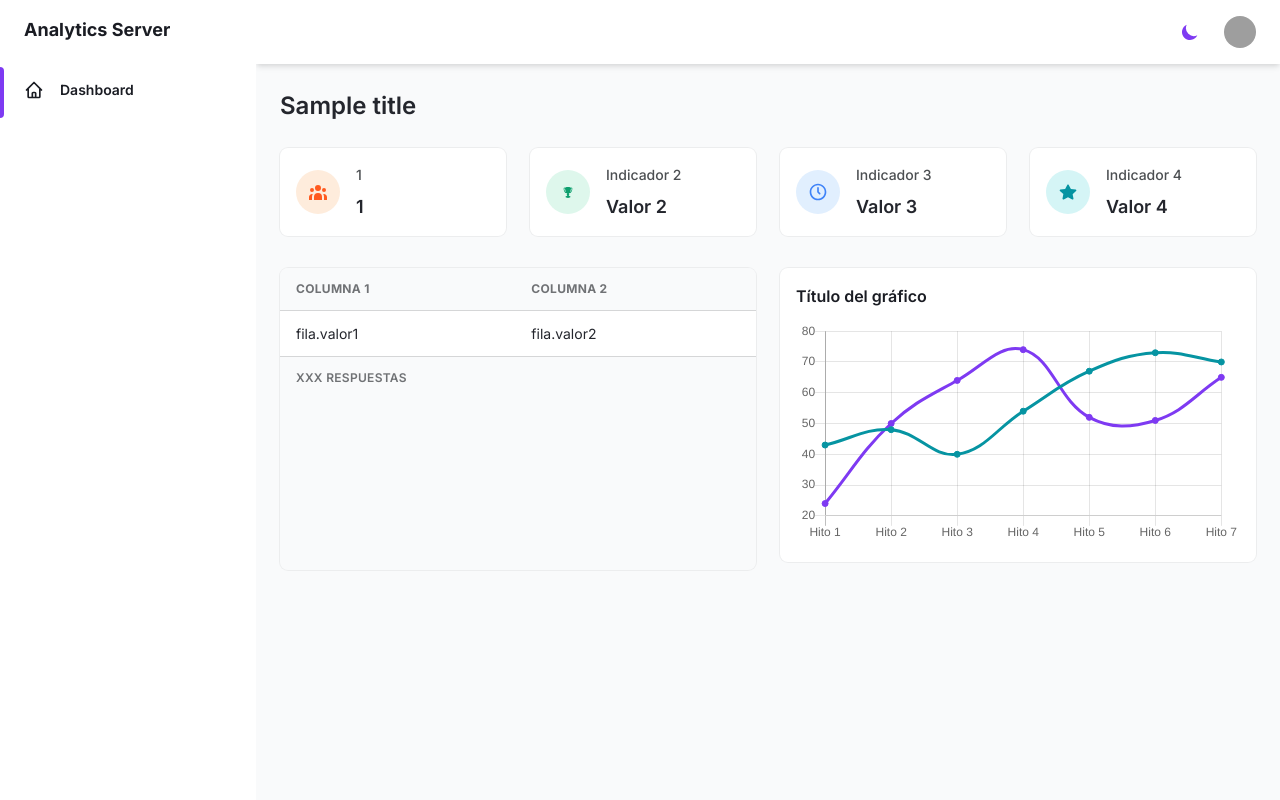
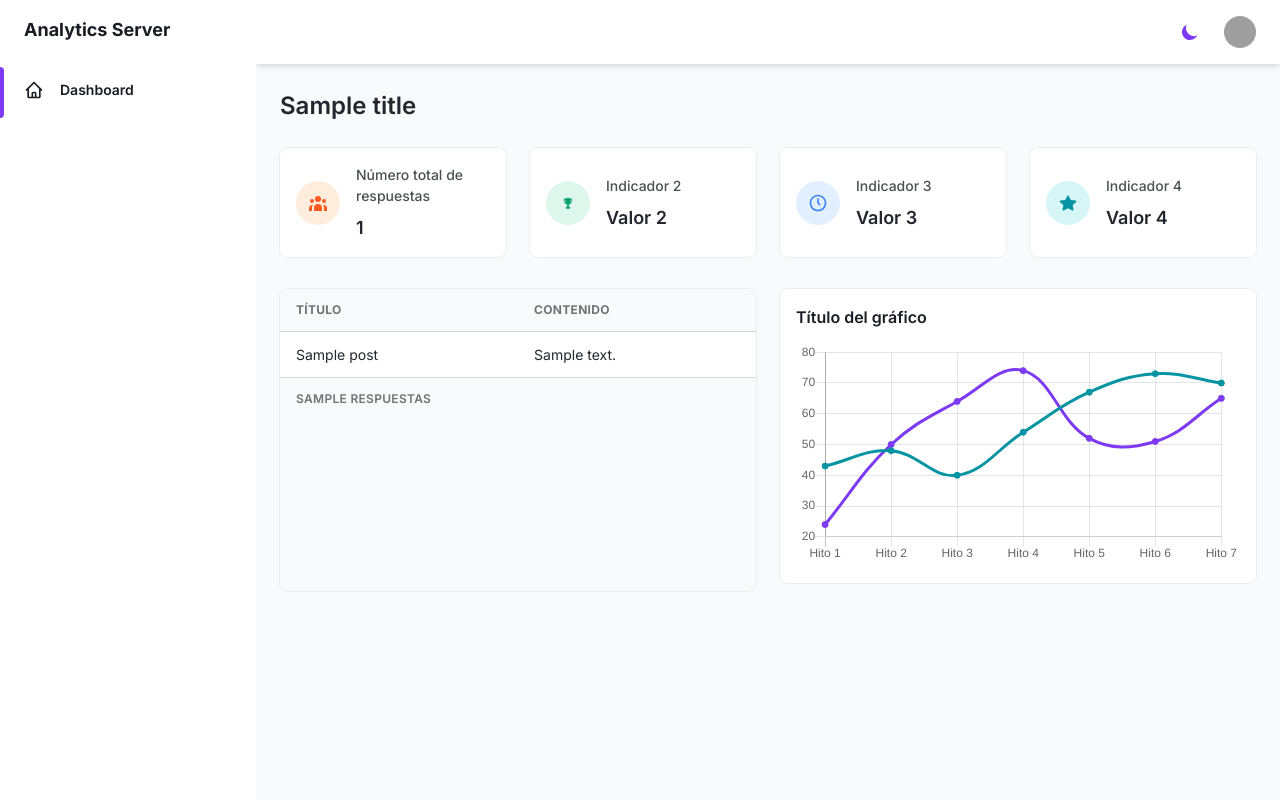
Before and after one commit to maggyc741/django_data_monitor1, a Django app: template templates/dashboard/index.html in a window 1280 px wide. Run offline with Django 5.2, Linux system fonts and the light colour scheme; the template is opened without the code that fills it: most values are stand-ins (such as "Sample title", 1, 10 or a date in 2020); grey boxes are pictures that could not be loaded.

Commit message:
guia25 inicio

```diff
--- a/dashboard/views.py
+++ b/dashboard/views.py
@@ -19,9 +19,14 @@ def index(request):
 
 	#Agregue la entrada total_responses al diccionario data.
 	total_responses = len(posts)
+	#Limite a 10 las publicaciones que se mostrarán en la tabla.
+	table_posts = posts[:10]
 
 	data = {
 		'title': "Landing Page' Dashboard",
+		'total_responses': total_responses,
+		'posts': table_posts,
+		'displayed_responses': len(table_posts),
 	}
 
 	return render(request, 'dashboard/index.html', data)
--- a/templates/dashboard/content/data.html
+++ b/templates/dashboard/content/data.html
@@ -26,7 +26,7 @@
         <div>
           <p class="mb-2 text-sm font-medium text-gray-600 dark:text-gray-400">
             <!-- START - valor del indicador 1 -->
-            {{ total_responses }}
+            Número total de respuestas
             <!-- END - valor del indicador 1 -->
           </p>
           <p class="text-lg font-semibold text-gray-700 dark:text-gray-200">
@@ -118,25 +118,23 @@
             <thead>
               <tr
                 class="text-xs font-semibold tracking-wide text-left text-gray-500 uppercase border-b dark:border-gray-700 bg-gray-50 dark:text-gray-400 dark:bg-gray-800">
-                <th class="px-4 py-3">Columna 1</th>
-                <th class="px-4 py-3">Columna 2</th>
+                <th class="px-4 py-3">Título</th>
+                <th class="px-4 py-3">Contenido</th>
               </tr>
             </thead>
             <tbody class="bg-white divide-y dark:divide-gray-700 dark:bg-gray-800">
 
-              <!-- START - respuestas -->
+              <!-- START - respuestas: muestra las primeras 10 publicaciones de la API. -->
+              {% for post in posts %}
               <tr class="text-gray-700 dark:text-gray-400">
                 <td class="px-4 py-3 text-sm">
-                  <!-- START - fila.valor1 -->
-                  fila.valor1
-                  <!-- END - fila.valor1 -->
+                  {{ post.title }}
                 </td>
                 <td class="px-4 py-3 text-sm">
-                  <!-- START - fila.valor2 -->
-                  fila.valor2
-                  <!-- END - fila.valor2 -->
+                  {{ post.body }}
                 </td>
               </tr>
+              {% endfor %}
               <!-- END - respuestas -->
 
             </tbody>
@@ -146,7 +144,7 @@
           class="grid px-4 py-3 text-xs font-semibold tracking-wide text-gray-500 uppercase border-t dark:border-gray-700 bg-gray-50 sm:grid-cols-9 dark:text-gray-400 dark:bg-gray-800">
           <span class="flex items-center col-span-3">
             <!-- START - # total de respuestas -->
-            XXX
+            {{ displayed_responses }}
             <!-- END - # total de respuestas -->
             respuestas
           </span>
```
Also changed, not shown: backend_analytics_server/settings.py (+13 -0 lines), requirements.txt (added, +8 -0 lines).
